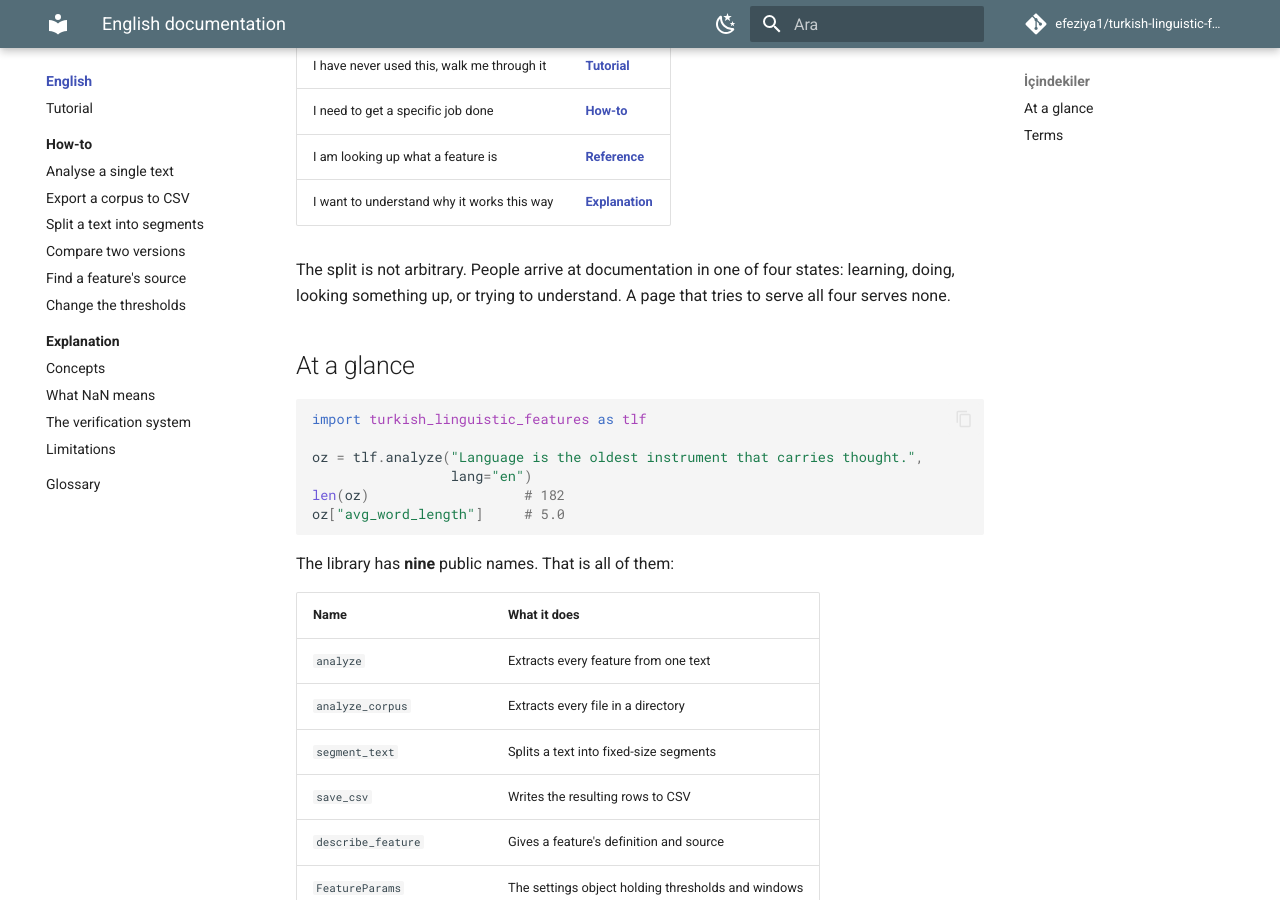
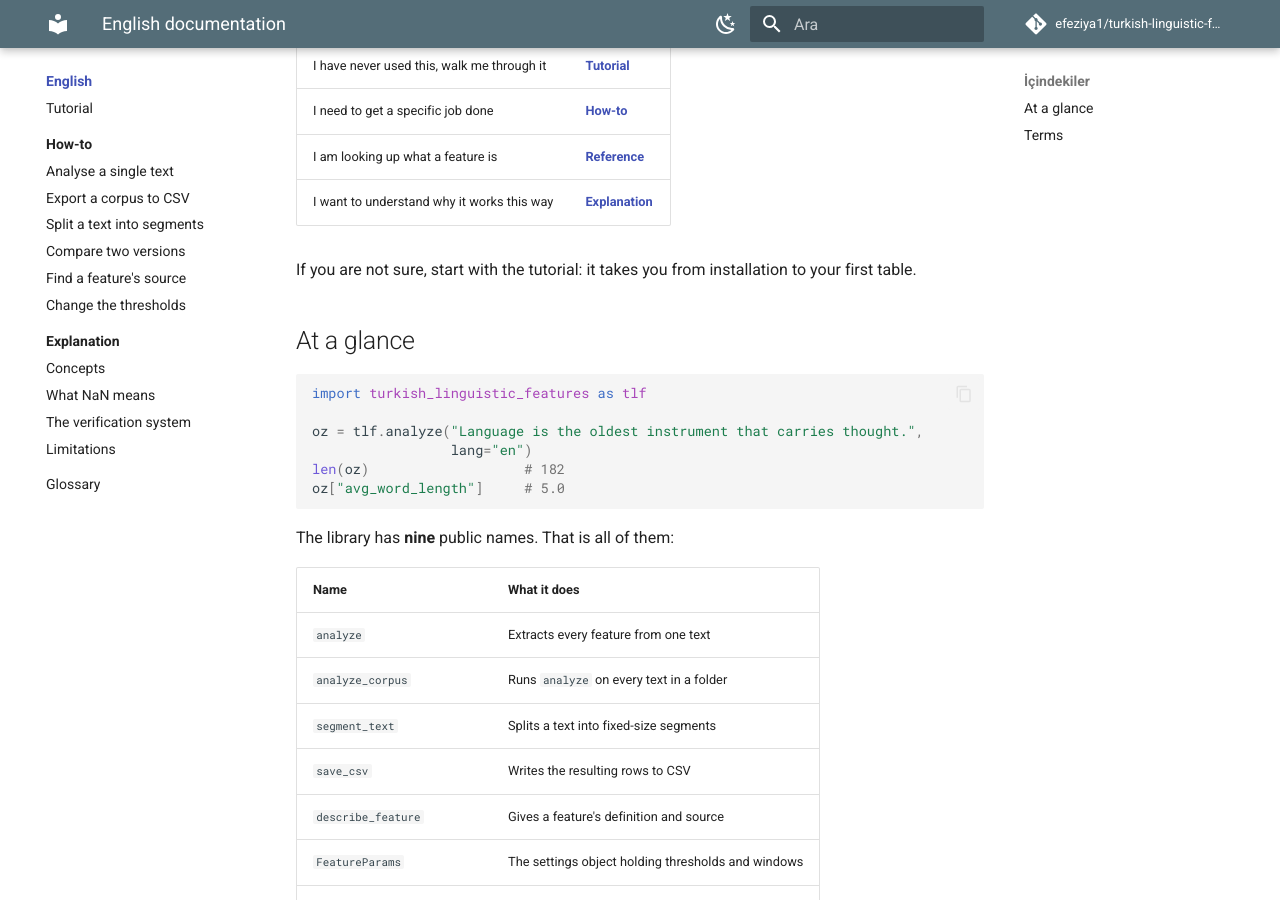
Before and after one commit to efeziya1/turkish-linguistic-features, an MkDocs documentation site: the page built from docs/en/index.md, in a window 1280 px wide and 900 px high, scrolled down 272 px. Built offline with MkDocs 1.6.1 and Material for MkDocs 9.7.7, drawn with Linux system fonts in a browser that asks for light colours; comment, search, counter and statistics services are not loaded.

Commit message:
docs(index): giriş sayfalarından kullanıcıya hitap etmeyen metni çıkar
Üç düzeltme:

- `| Test | 717 |` satırı sayı tablosundan çıktı. Test sayısı geliştirme
  ayrıntısı; kütüphaneyi kullanacak kişinin kararını etkilemiyor.
- Diátaxis'i savunan paragraf kaldırıldı ("dokümana gelen insan ya öğrenmeye
  gelir, ya bir işi yapmaya..."). Kullanıcıya değil, dokümanı yazana hitap
  ediyordu. Yerine tek satırlık yön: emin değilsen öğreticiden başla.
- `analyze_corpus` tanımı değişti: "bir dizindeki bütün dosyaları çıkarır"
  → "bir klasördeki her metin için `analyze` çalıştırır". Eski tanım neyin
  çıkarıldığını söylemiyordu; yenisi bilinen fonksiyona bağlıyor.

```diff
--- a/docs/en/index.md
+++ b/docs/en/index.md
@@ -10,9 +10,8 @@ trying to do right now.
 | I am looking up what a feature is | **[Reference](../reference/index.md)** |
 | I want to understand why it works this way | **[Explanation](explanation/index.md)** |
 
-The split is not arbitrary. People arrive at documentation in one of four
-states: learning, doing, looking something up, or trying to understand.
-A page that tries to serve all four serves none.
+If you are not sure, start with the tutorial: it takes you from installation
+to your first table.
 
 ## At a glance
 
@@ -30,7 +29,7 @@ The library has **nine** public names. That is all of them:
 | Name | What it does |
 |---|---|
 | `analyze` | Extracts every feature from one text |
-| `analyze_corpus` | Extracts every file in a directory |
+| `analyze_corpus` | Runs `analyze` on every text in a folder |
 | `segment_text` | Splits a text into fixed-size segments |
 | `save_csv` | Writes the resulting rows to CSV |
 | `describe_feature` | Gives a feature's definition and source |
```
Also changed, not shown: docs/index.md (+0 -1 lines), docs/tr/index.md (+2 -4 lines).
